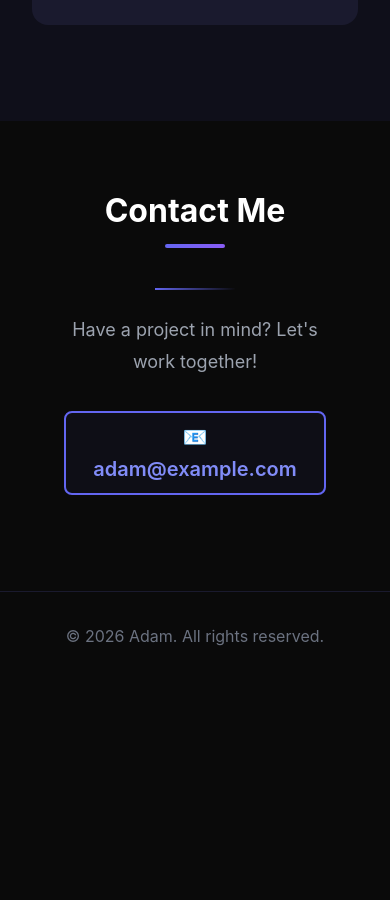
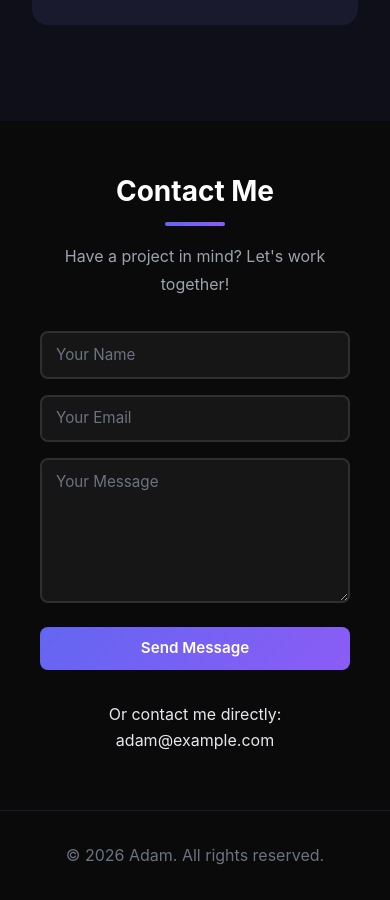
Before and after one commit to PatrycjaKSMRZ/portfolio-project, a React (Vite) app: page / in a window 390 px wide. Shown: the part 3066-3966 px from the top of the page. Before the commit the page ends 3747 px from the top, so only its background shows below. Built offline with nearby package versions, Linux system fonts and the light colour scheme.

Commit message:
feat: add Contact section with email link

```diff
--- a/src/components/Contact/Contact.module.css
+++ b/src/components/Contact/Contact.module.css
@@ -1,9 +1,9 @@
 .contact {
   padding: 6rem 0;
   background: #0a0a0a;
-  min-height: 60vh;  /* Dodaj minimalną wysokość */
+  min-height: 60vh;
   display: flex;
-  align-items: center;  /* Wyśrodkuj pionowo */
+  align-items: center;
 }
 
 .container {
@@ -18,7 +18,7 @@
   font-weight: 700;
   text-align: center;
   color: #ffffff;
-  margin-bottom: 0.5rem;  /* Zmniejsz odstęp */
+  margin-bottom: 0.5rem;
 }
 
 .sectionTitle::after {
@@ -33,18 +33,132 @@
 
 .contactContent {
   text-align: center;
-  max-width: 600px;  /* Ogranicz szerokość dla lepszego czytania */
-  margin: 0 auto;    /* Wyśrodkuj */
-  padding: 2rem;     /* Dodaj padding wewnątrz */
+  max-width: 600px;
+  margin: 0 auto;
+  padding: 2rem;
 }
 
 .contactText {
-  font-size: 1.25rem;  /* Większy tekst */
+  font-size: 1.25rem;
   color: #9ca3af;
-  margin-bottom: 2rem;  /* Większy odstęp pod tekstem */
+  margin-bottom: 2rem;
   line-height: 1.8;
 }
 
+/* ========== STYLE FORMULARZA ========== */
+.contactForm {
+  display: flex;
+  flex-direction: column;
+  gap: 1rem;
+  margin-bottom: 2rem;
+  text-align: left;
+}
+
+.input,
+.textarea {
+  width: 100%;
+  padding: 0.75rem 1rem;
+  background: rgba(255, 255, 255, 0.05);
+  border: 2px solid rgba(255, 255, 255, 0.1);
+  border-radius: 0.5rem;
+  color: #ffffff;
+  font-size: 1rem;
+  transition: all 0.3s ease;
+  font-family: inherit;
+  box-sizing: border-box;
+}
+
+.input:focus,
+.textarea:focus {
+  outline: none;
+  border-color: #6366f1;
+  background: rgba(255, 255, 255, 0.08);
+  box-shadow: 0 0 0 3px rgba(99, 102, 241, 0.1);
+}
+
+.input::placeholder,
+.textarea::placeholder {
+  color: #6b7280;
+}
+
+.textarea {
+  resize: vertical;
+  min-height: 120px;
+}
+
+.submitBtn {
+  padding: 0.75rem 2rem;
+  font-size: 1rem;
+  font-weight: 600;
+  color: #ffffff;
+  background: linear-gradient(135deg, #6366f1, #8b5cf6);
+  border: none;
+  border-radius: 0.5rem;
+  cursor: pointer;
+  transition: all 0.3s ease;
+  margin-top: 0.5rem;
+  width: 100%;
+}
+
+.submitBtn:hover:not(:disabled) {
+  transform: translateY(-2px);
+  box-shadow: 0 10px 20px rgba(99, 102, 241, 0.3);
+}
+
+.submitBtn:disabled {
+  opacity: 0.6;
+  cursor: not-allowed;
+  transform: none;
+}
+
+/* ========== KOMUNIKATY ========== */
+.successMessage {
+  color: #34d399;
+  background: rgba(52, 211, 153, 0.1);
+  border: 1px solid rgba(52, 211, 153, 0.2);
+  padding: 0.75rem 1rem;
+  border-radius: 0.5rem;
+  margin-top: 1rem;
+  font-size: 0.95rem;
+  animation: fadeIn 0.3s ease;
+}
+
+.errorMessage {
+  color: #f87171;
+  background: rgba(248, 113, 113, 0.1);
+  border: 1px solid rgba(248, 113, 113, 0.2);
+  padding: 0.75rem 1rem;
+  border-radius: 0.5rem;
+  margin-top: 1rem;
+  font-size: 0.95rem;
+  animation: fadeIn 0.3s ease;
+}
+
+/* ========== BACKUP EMAIL ========== */
+.emailBackup {
+  margin-top: 1.5rem;
+  padding-top: 1.5rem;
+  border-top: 1px solid rgba(255, 255, 255, 0.06);
+  color: #9ca3af;
+  font-size: 0.95rem;
+}
+
+.emailBackup span {
+  margin-right: 0.5rem;
+}
+
+.emailBackup a {
+  color: #818cf8;
+  text-decoration: none;
+  font-weight: 500;
+  transition: color 0.3s ease;
+}
+
+.emailBackup a:hover {
+  color: #a78bfa;
+}
+
+/* ========== STARA WERSJA (bez formularza) ========== */
 .contactEmail {
   display: inline-block;
   font-size: 1.5rem;
@@ -52,29 +166,59 @@
   color: #818cf8;
   text-decoration: none;
   transition: all 0.3s ease;
-  padding: 0.75rem 2rem;  /* Większy padding */
+  padding: 0.75rem 2rem;
   border: 2px solid #6366f1;
   border-radius: 0.5rem;
-  background: rgba(99, 102, 241, 0.05);  /* Lekkie tło */
+  background: rgba(99, 102, 241, 0.05);
 }
 
 .contactEmail:hover {
   color: #a78bfa;
   border-color: #8b5cf6;
   background: rgba(99, 102, 241, 0.15);
-  transform: translateY(-2px);  /* Uniesienie przy hover */
+  transform: translateY(-2px);
   box-shadow: 0 10px 20px rgba(99, 102, 241, 0.2);
 }
 
-/* Dodatkowe opcje - ikona lub separator */
-.contactDivider {
-  width: 80px;
-  height: 2px;
-  background: linear-gradient(135deg, #6366f1, transparent);
-  margin: 0 auto 1.5rem;
+/* ========== WRAPPER DO KOPIOWANIA ========== */
+.emailWrapper {
+  display: flex;
+  align-items: center;
+  justify-content: center;
+  gap: 1rem;
+  flex-wrap: wrap;
 }
 
-/* Responsywność */
+.copyBtn {
+  padding: 0.5rem 1rem;
+  background: rgba(255, 255, 255, 0.05);
+  border: 1px solid rgba(255, 255, 255, 0.1);
+  border-radius: 0.5rem;
+  color: #9ca3af;
+  cursor: pointer;
+  transition: all 0.3s ease;
+  font-size: 0.9rem;
+}
+
+.copyBtn:hover {
+  background: rgba(255, 255, 255, 0.1);
+  color: #ffffff;
+  border-color: #6366f1;
+}
+
+/* ========== ANIMACJE ========== */
+@keyframes fadeIn {
+  from {
+    opacity: 0;
+    transform: translateY(-10px);
+  }
+  to {
+    opacity: 1;
+    transform: translateY(0);
+  }
+}
+
+/* ========== RESPONSYWNOŚĆ ========== */
 @media (max-width: 768px) {
   .contact {
     padding: 4rem 0;
@@ -93,4 +237,53 @@
     font-size: 1.25rem;
     padding: 0.5rem 1.5rem;
   }
+
+  .contactContent {
+    padding: 1rem;
+  }
+
+  .input,
+  .textarea {
+    font-size: 0.95rem;
+    padding: 0.6rem 0.875rem;
+  }
+
+  .submitBtn {
+    font-size: 0.95rem;
+    padding: 0.6rem 1.5rem;
+  }
+
+  .emailWrapper {
+    flex-direction: column;
+    gap: 0.75rem;
+  }
+
+  .copyBtn {
+    width: 100%;
+    justify-content: center;
+  }
 }
+
+@media (max-width: 480px) {
+  .contact {
+    padding: 3rem 0;
+    min-height: 40vh;
+  }
+
+  .sectionTitle {
+    font-size: 1.75rem;
+  }
+
+  .contactText {
+    font-size: 1rem;
+  }
+
+  .contactEmail {
+    font-size: 1.1rem;
+    padding: 0.5rem 1rem;
+  }
+
+  .contactContent {
+    padding: 0.5rem;
+  }
+}
--- a/src/components/Contact/Contact.tsx
+++ b/src/components/Contact/Contact.tsx
@@ -1,18 +1,106 @@
 import styles from './Contact.module.css';
+import { useState } from 'react';
 
 const Contact = () => {
+  // 👇 MIEJSCE NA LOGIKĘ: Integracja z EmailJS
+  const [isSending, setIsSending] = useState(false);
+  const [status, setStatus] = useState('');
+
+  const handleSubmit = async (e: React.FormEvent<HTMLFormElement>) => {
+    e.preventDefault();
+    setIsSending(true);
+    setStatus('');
+
+    const form = e.currentTarget;
+    const formData = new FormData(form);
+
+    try {
+      // Użyj jednej z opcji:
+
+      // 1. EmailJS (zainstaluj: npm install @emailjs/browser)
+      // import emailjs from '@emailjs/browser';
+      // await emailjs.sendForm(
+      //   'service_id',
+      //   'template_id',
+      //   form,
+      //   'public_key'
+      // );
+
+      // 2. Formspree (darmowe, bez instalacji)
+      // const response = await fetch('https://formspree.io/f/your_form_id', {
+      //   method: 'POST',
+      //   body: formData,
+      // });
+
+      // 3. Web3Forms (alternatywa dla Formspree)
+      // const response = await fetch('https://api.web3forms.com/submit', {
+      //   method: 'POST',
+      //   body: formData,
+      // });
+
+      // Symulacja
+      await new Promise(resolve => setTimeout(resolve, 1000));
+      setStatus('success');
+      form.reset();
+    } catch (error) {
+      setStatus('error');
+    } finally {
+      setIsSending(false);
+    }
+  };
+
   return (
-    <section className={styles.contact}>
+    <section className={styles.contact} id="contact">
       <div className={styles.container}>
         <h2 className={styles.sectionTitle}>Contact Me</h2>
+
         <div className={styles.contactContent}>
-          <div className={styles.contactDivider} />  {/* Dodatkowy separator */}
           <p className={styles.contactText}>
             Have a project in mind? Let's work together!
           </p>
-          <a href="mailto:adam@example.com" className={styles.contactEmail}>
-            📧 adam@example.com
-          </a>
+
+          <form onSubmit={handleSubmit} className={styles.contactForm}>
+            <input
+              type="text"
+              name="name"
+              placeholder="Your Name"
+              required
+              className={styles.input}
+            />
+            <input
+              type="email"
+              name="email"
+              placeholder="Your Email"
+              required
+              className={styles.input}
+            />
+            <textarea
+              name="message"
+              placeholder="Your Message"
+              rows={5}
+              required
+              className={styles.textarea}
+            />
+            <button
+              type="submit"
+              className={styles.submitBtn}
+              disabled={isSending}
+            >
+              {isSending ? 'Sending...' : 'Send Message'}
+            </button>
+
+            {status === 'success' && (
+              <p className={styles.success}>✅ Message sent! I'll get back to you soon.</p>
+            )}
+            {status === 'error' && (
+              <p className={styles.error}>❌ Something went wrong. Please try again or email me directly.</p>
+            )}
+          </form>
+
+          <div className={styles.directContact}>
+            <span>Or contact me directly: </span>
+            <a href="mailto:adam@example.com">adam@example.com</a>
+          </div>
         </div>
       </div>
     </section>
```
